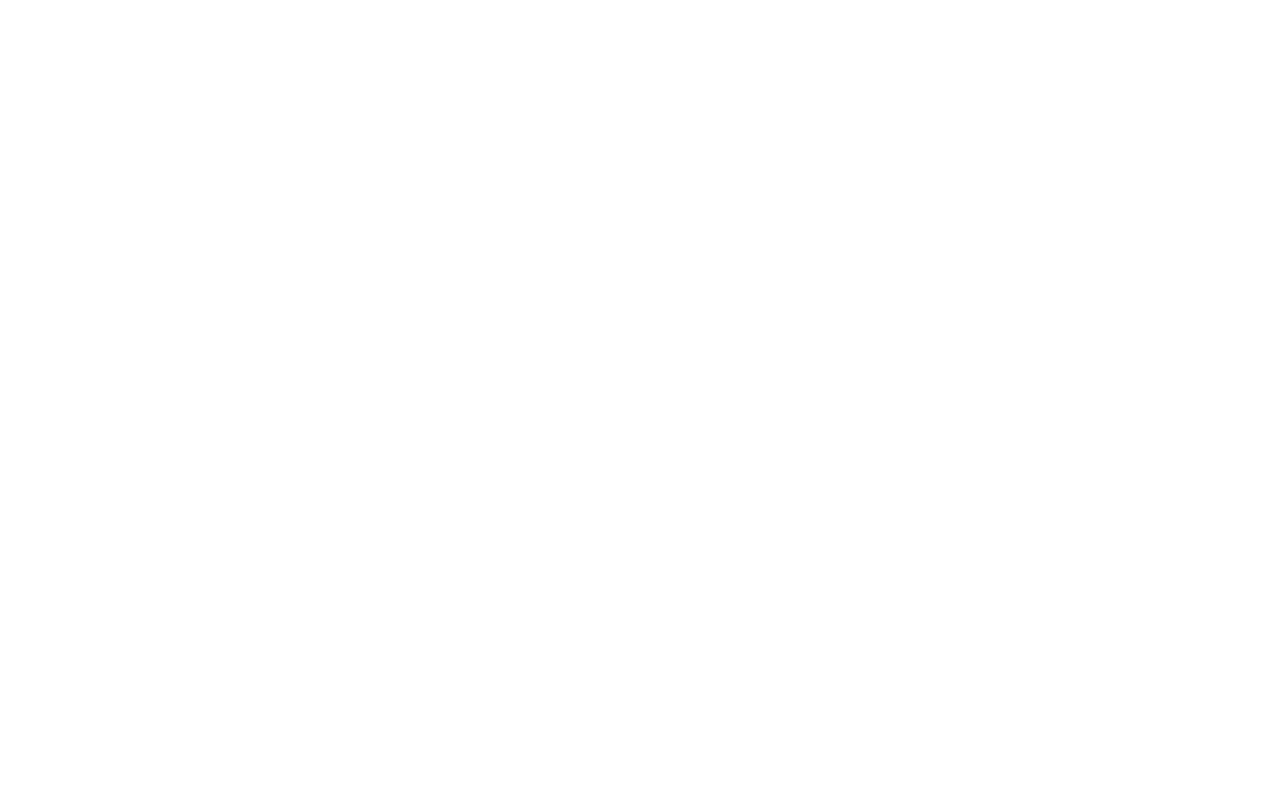
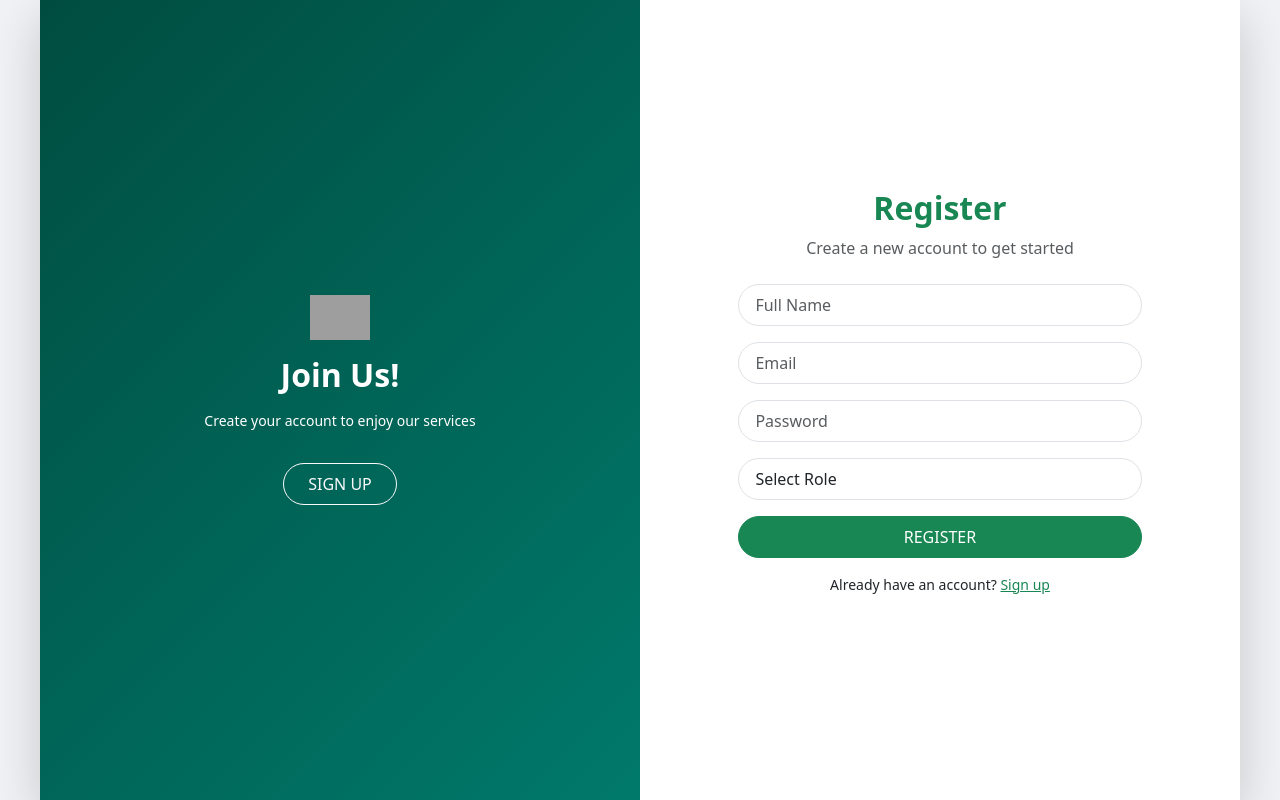
Before and after one commit to malshiSathsarani-123/coffee-shop-management, a React (Vite) app in the folder coffee-shop-management-frontend/: page /register in a window 1280 px wide. Before the commit this address had no page. Built offline with nearby package versions, Linux system fonts and the light colour scheme; grey boxes are pictures that could not be loaded.

Commit message:
add jwt authenticate

```diff
--- a/coffee-shop-management-frontend/src/App.tsx
+++ b/coffee-shop-management-frontend/src/App.tsx
@@ -1,5 +1,6 @@
 import { BrowserRouter as Router, Routes, Route, Navigate } from "react-router-dom";
 import LoginPage from "./components/LoginPage";
+import RegisterPage from "./components/RegisterPage";
 import Dashboard from "./components/Dashboard";
 import Products from "./components/Products";
 import { AuthProvider, useAuth } from "./context/AuthContext";
@@ -16,6 +17,7 @@ function App() {
       <AuthProvider>
         <Routes>
           <Route path="/" element={<LoginPage />} />
+          <Route path="/register" element={<RegisterPage />} />
           <Route
             path="/dashboard"
             element={
--- a/coffee-shop-management-frontend/src/components/Dashboard.tsx
+++ b/coffee-shop-management-frontend/src/components/Dashboard.tsx
@@ -56,7 +56,7 @@ const salesData = {
 };
 
 const Dashboard: React.FC = () => {
-  const { isAuthenticated, logout, currentUserEmail } = useAuth();
+  const { isAuthenticated, logout } = useAuth();
   if (!isAuthenticated) {
     return <p className="text-center mt-5">Please log in to access the dashboard.</p>;
   }
@@ -80,9 +80,7 @@ const Dashboard: React.FC = () => {
           <Nav.Link href="#" className="text-dark">🏠 Home</Nav.Link>
           <Nav.Link href="#">🛍 Shopping</Nav.Link>
           <Nav.Link href="#">📜 Order List</Nav.Link>
-          {currentUserEmail === "admin@example.com" && (
-            <Nav.Link href="#" onClick={handleProduct}>☕ Add Items</Nav.Link>
-          )}
+          <Nav.Link href="#" onClick={handleProduct}>☕ Add Items</Nav.Link>
           <Nav.Link href="#">💳 Payment</Nav.Link>
           <Nav.Link href="#">⚙ Settings</Nav.Link>
           <Nav.Link href="#" className="text-danger mt-3"  onClick={handleLogout}>🚪 Log Out</Nav.Link>
--- a/coffee-shop-management-frontend/src/components/LoginPage.tsx
+++ b/coffee-shop-management-frontend/src/components/LoginPage.tsx
@@ -1,20 +1,27 @@
 
-import { useState } from "react";
+import { useState , useEffect} from "react";
 import { useNavigate } from "react-router-dom";
 import { useAuth } from "../context/AuthContext";
 import "bootstrap/dist/css/bootstrap.min.css";
 import "./styles.css";
+import { Link } from "react-router-dom";
 
 const LoginPage = () => {
+
   const [email, setEmail] = useState("");
   const [password, setPassword] = useState("");
   const navigate = useNavigate();
   const { login } = useAuth();
 
-  const handleLogin = (e: React.FormEvent) => {
+  useEffect(() => {
+    setEmail("")
+    setPassword("")
+  }, []);
+
+  const handleLogin = async (e: React.FormEvent) => {
     e.preventDefault();
-
-    if (login(email, password)) {
+    const success = await login(email, password);
+    if (success) {
       navigate("/dashboard");
     } else {
       alert("Invalid credentials!");
@@ -63,7 +70,7 @@ const LoginPage = () => {
             <button type="submit" className="btn btn-success w-100 py-2 rounded-pill">LOG IN</button>
           </form>
           <p className="mt-3" style={{ fontSize: "14px" }}>
-            Don't have an account? <a href="#" className="text-success">Sign up</a>
+            Don't have an account? <Link to="/register" className="text-success">Sign up</Link>
           </p>
         </div>
       </div>
--- /dev/null
+++ b/coffee-shop-management-frontend/src/components/RegisterPage.tsx
@@ -0,0 +1,118 @@
+import { useState } from "react";
+import { useNavigate } from "react-router-dom";
+import "bootstrap/dist/css/bootstrap.min.css";
+import "./styles.css";
+import { Link } from "react-router-dom";
+
+const RegisterPage = () => {
+  const [name, setName] = useState("");
+  const [email, setEmail] = useState("");
+  const [password, setPassword] = useState("");
+  const [role, setRole] = useState("");
+  const navigate = useNavigate();
+
+  const handleRegister = async (e: React.FormEvent) => {
+    e.preventDefault();
+
+    const userData = {
+      name,
+      email,
+      password,
+      role,
+    };
+    try {
+      const response = await fetch("http://localhost:5000/api/users/register", {
+        method: "POST",
+        headers: {
+          "Content-Type": "application/json",
+        },
+        body: JSON.stringify(userData),
+      });
+
+      const data = await response.json();
+
+      if (response.ok) {
+        alert("Registration successful! Please log in.");
+        navigate("/");
+      } else {
+        alert(data.message || "Something went wrong");
+      }
+    } catch (error: unknown) {
+      if (error instanceof Error) {
+        alert("Error: " + error.message);
+      } else {
+        alert("An unknown error occurred.");
+      }
+    }
+  };
+
+  return (
+    <div className="container-fluid vh-100 vw-100 d-flex align-items-center justify-content-center" style={{ background: "#f0f2f5" }}>
+      <div className="row w-100 h-100 shadow-lg rounded-0 overflow-hidden" style={{ maxWidth: "1200px" }}>
+        {/* Left Side */}
+        <div className="col-md-6 text-white text-center d-flex flex-column justify-content-center align-items-center p-5"
+          style={{ background: "linear-gradient(135deg, #004d40, #00796b)" }}>
+          <img src="../assets/react.svg" alt="blueflame" className="mb-3" style={{ width: "60px" }} />
+          <h2 className="fw-bold">Join Us!</h2>
+          <p className="mt-2" style={{ fontSize: "14px" }}>Create your account to enjoy our services</p>
+          <button className="btn btn-outline-light mt-3 px-4 py-2 rounded-pill">SIGN UP</button>
+        </div>
+
+        {/* Right Side */}
+        <div className="col-md-6 bg-white d-flex flex-column justify-content-center align-items-center p-5">
+          <h2 className="text-success fw-bold">Register</h2>
+          <p className="text-muted mb-4">Create a new account to get started</p>
+          <form onSubmit={handleRegister} style={{ width: "80%" }}>
+            <div className="mb-3">
+              <input
+                type="text"
+                className="form-control rounded-pill px-3 py-2"
+                placeholder="Full Name"
+                value={name}
+                onChange={(e) => setName(e.target.value)}
+                required
+              />
+            </div>
+            <div className="mb-3">
+              <input
+                type="email"
+                className="form-control rounded-pill px-3 py-2"
+                placeholder="Email"
+                value={email}
+                onChange={(e) => setEmail(e.target.value)}
+                required
+              />
+            </div>
+            <div className="mb-3">
+              <input
+                type="password"
+                className="form-control rounded-pill px-3 py-2"
+                placeholder="Password"
+                value={password}
+                onChange={(e) => setPassword(e.target.value)}
+                required
+              />
+            </div>
+            <div className="mb-3">
+              <select
+                className="form-control rounded-pill px-3 py-2"
+                value={role}
+                onChange={(e) => setRole(e.target.value)}
+              >
+                <option value="">Select Role</option>
+                <option value="user">User</option>
+                <option value="admin">Admin</option>
+              </select>
+            </div>
+            <button type="submit" className="btn btn-success w-100 py-2 rounded-pill">REGISTER</button>
+          </form>
+          <p className="mt-3" style={{ fontSize: "14px" }}>
+            Already have an account? <Link to="/" className="text-success">Sign up</Link>
+          </p>
+        </div>
+      </div>
+    </div>
+  );
+};
+
+export default RegisterPage;
--- a/coffee-shop-management-frontend/src/context/AuthContext.tsx
+++ b/coffee-shop-management-frontend/src/context/AuthContext.tsx
@@ -1,8 +1,9 @@
 import { createContext, useContext, useState, ReactNode } from "react";
+import axios from "axios";
 
 interface AuthContextType {
   isAuthenticated: boolean;
-  login: (email: string, password: string) => boolean;
+  login: (email: string, password: string) => Promise<boolean>;
   logout: () => void;
   currentUserEmail: string | null;
 }
@@ -13,33 +14,29 @@ export const AuthProvider = ({ children }: { children: ReactNode }) => {
   const [isAuthenticated, setIsAuthenticated] = useState(false);
   const [currentUserEmail, setCurrentUserEmail] = useState<string | null>(null);
 
-  const users = [
-    { email: "admin@example.com", password: "password" },
-    { email: "user1@example.com", password: "user1pass" },
-    { email: "user2@example.com", password: "user2pass" },
-    { email: "user3@example.com", password: "user3pass" },
-    { email: "user4@example.com", password: "user4pass" }
-  ];
-
-  const login = (email: string, password: string) => {
-    const userExists = users.some(user => user.email === email && user.password === password);
-
-    if (userExists) {
+  const login = async (email: string, password: string) => {
+    try {
+      const response = await axios.post("http://localhost:5000/api/users/login", { email, password });
+      const { token, user } = response.data;
+      localStorage.setItem("token", token);
       setIsAuthenticated(true);
-      setCurrentUserEmail(email);
+      setCurrentUserEmail(user.email);
       return true;
+    } catch (error) {
+      console.error("Login failed", error);
+      return false;
     }
-    return false;
   };
 
-
   const logout = () => {
+    localStorage.removeItem("token");
     setIsAuthenticated(false);
     setCurrentUserEmail(null);
   };
 
+
   return (
-    <AuthContext.Provider value={{ isAuthenticated, login, logout ,currentUserEmail}}>
+    <AuthContext.Provider value={{ isAuthenticated, login, logout, currentUserEmail }}>
       {children}
     </AuthContext.Provider>
   );
```
Also changed, not shown: coffee-shop-management-frontend/src/components/Products.tsx (+78 -83 lines).
